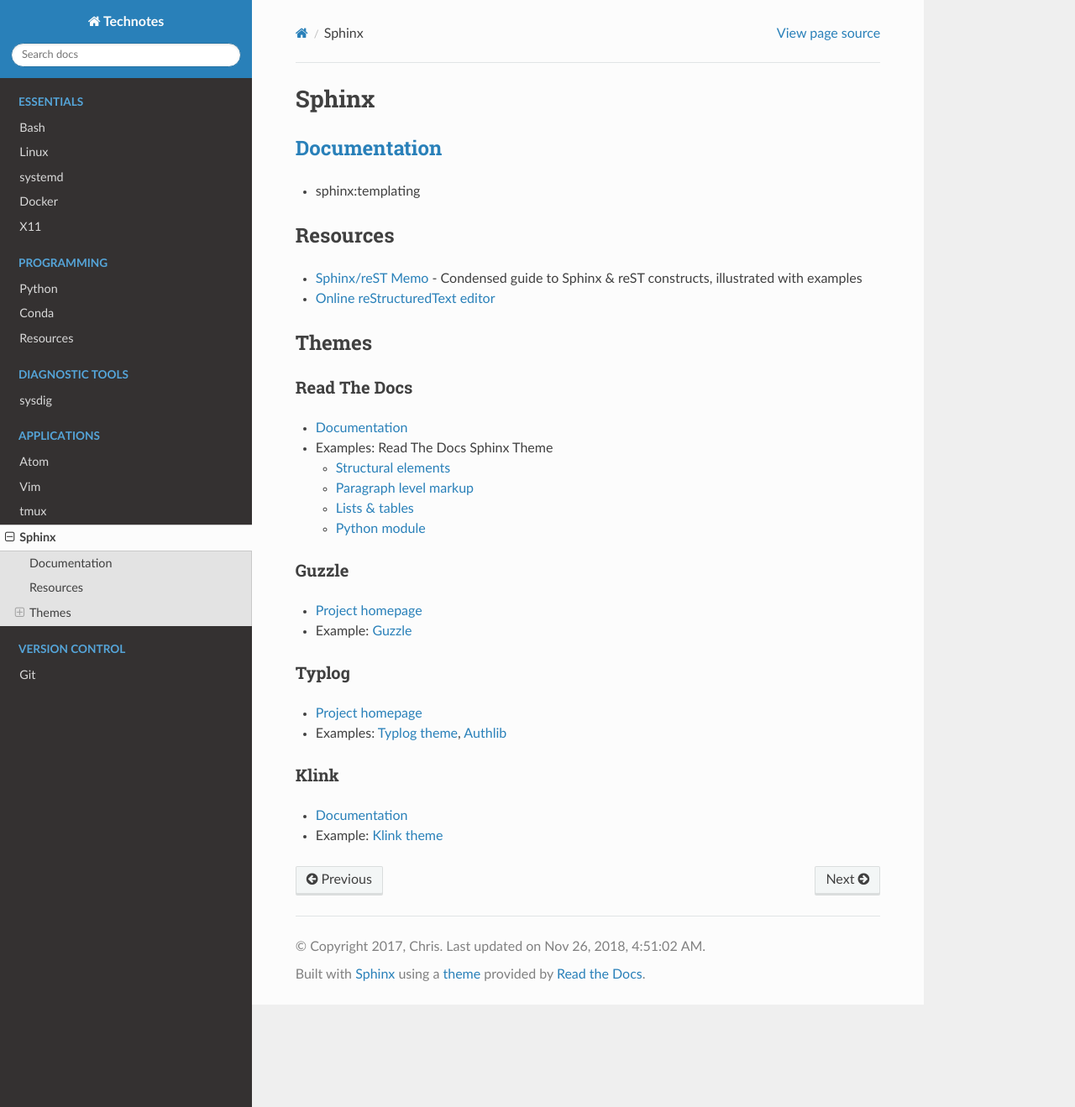
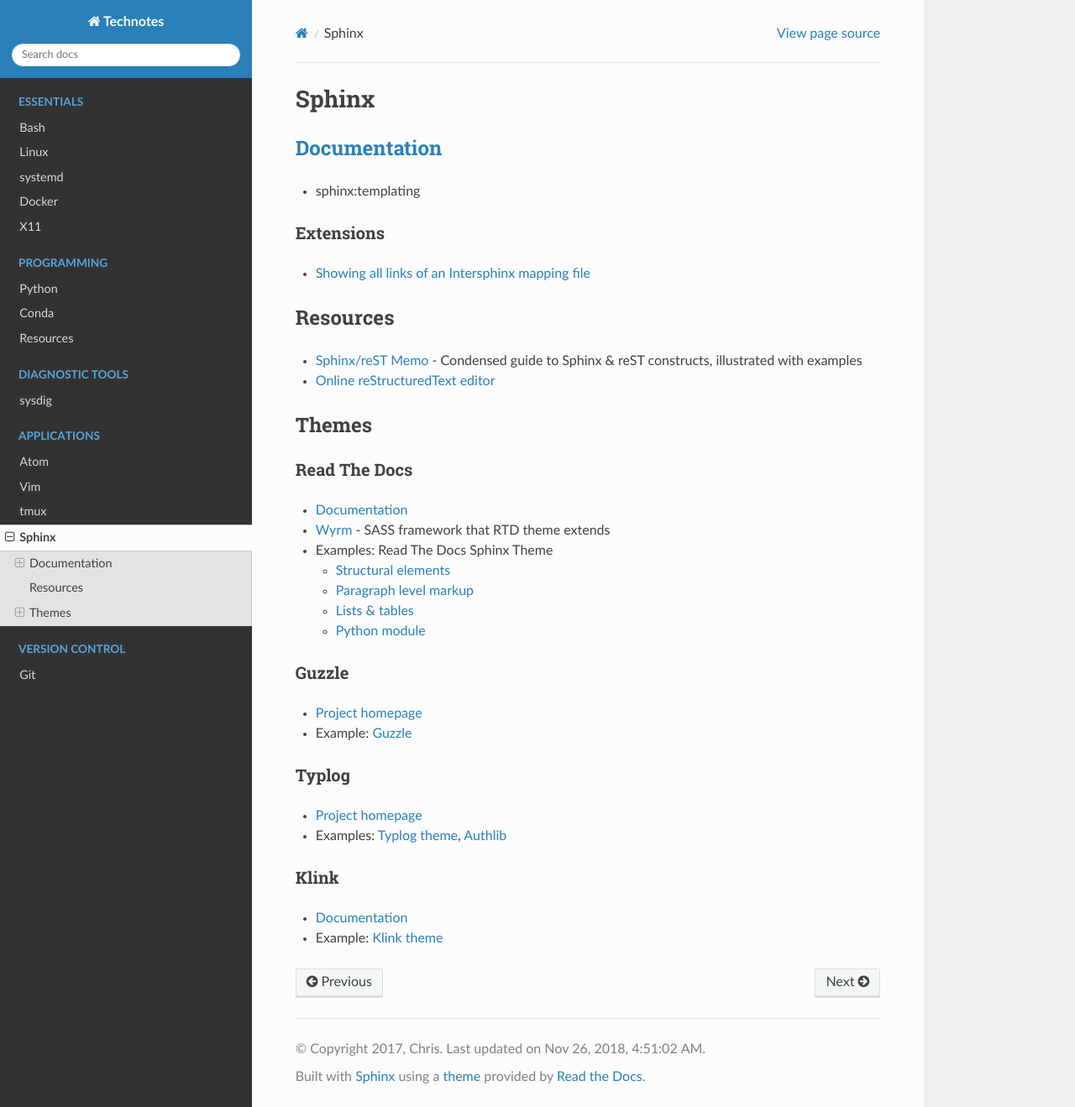
Before and after one commit to heterotopian/technotes, a Sphinx documentation site: the page built from source/sphinx.rst, in a window 1280 px wide and 1319 px high. Shown: the whole window at 84% size. Built offline with Sphinx 7.4.7 and the Read the Docs theme 2.0.0, drawn with Linux system fonts in a browser that asks for light colours.

Commit message:
Add Wyrm

```diff
--- a/source/sphinx.rst
+++ b/source/sphinx.rst
@@ -10,6 +10,11 @@
 ============================================
 
 - :ref:`sphinx:templating`
+
+Extensions
+----------
+
+- `Showing all links of an Intersphinx mapping file <https://www.sphinx-doc.org/en/master/usage/extensions/intersphinx.html#showing-all-links-of-an-intersphinx-mapping-file>`_
 
 
 
@@ -29,6 +34,8 @@
 -------------
 
 - `Documentation <http://sphinx-rtd-theme.readthedocs.io/en/latest/>`_
+- `Wyrm <http://wyrmsass.org/>`_ -
+  SASS framework that RTD theme extends
 - Examples: Read The Docs Sphinx Theme
 
   - `Structural elements <http://sphinx-rtd-theme.readthedocs.io/en/latest/demo/structure.html>`_
```
